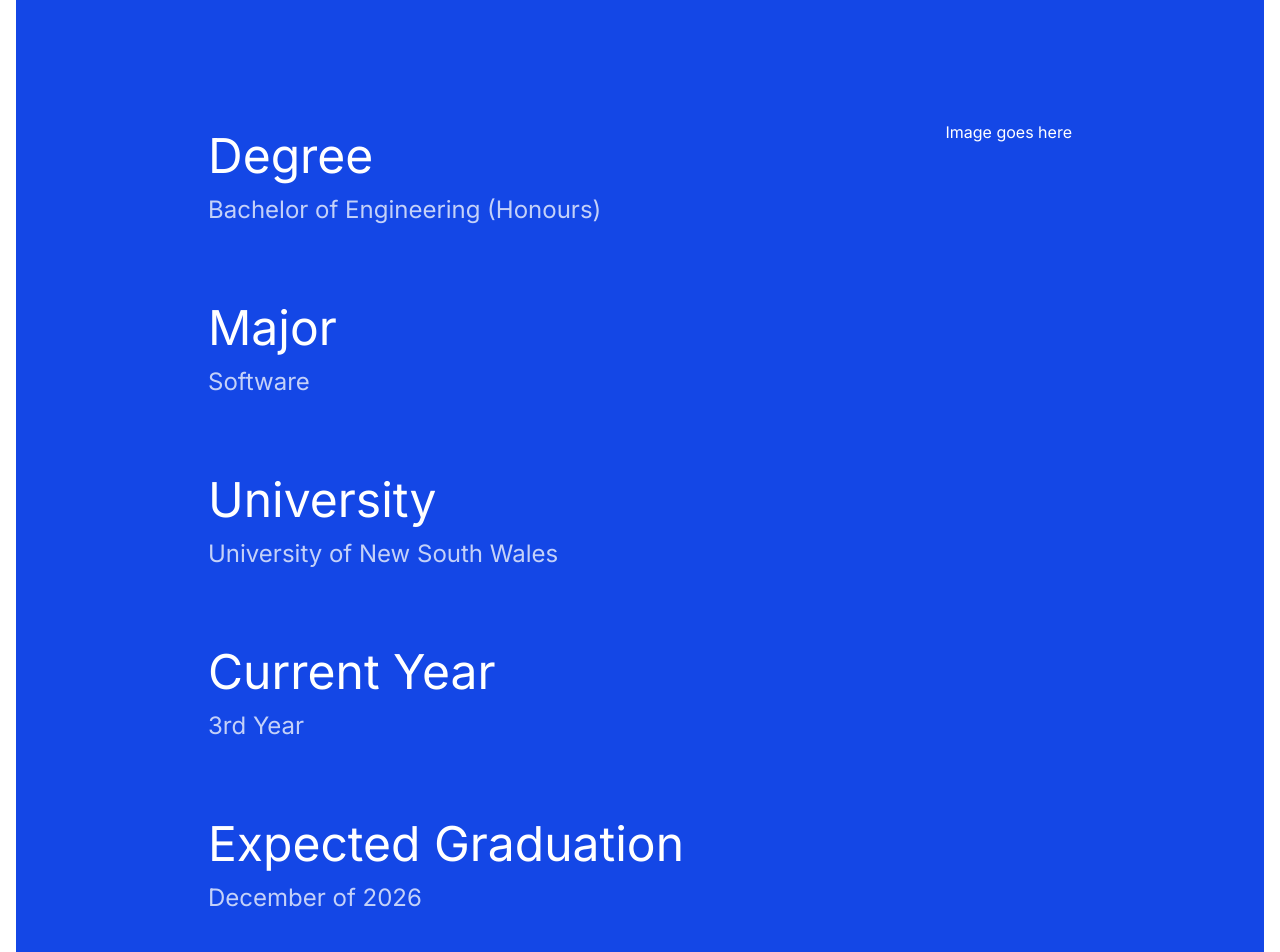
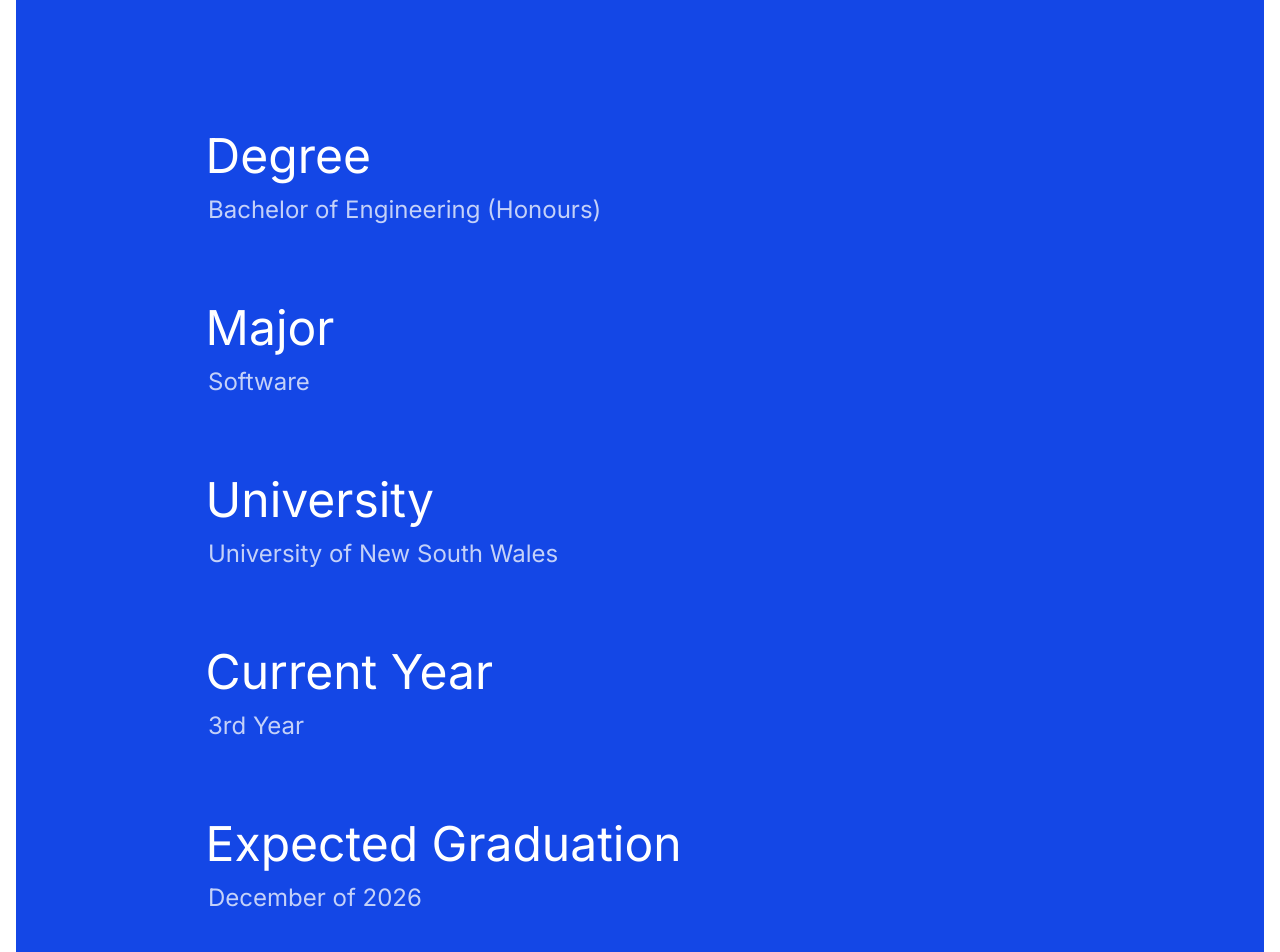
Before and after one commit to joellum1/portfolio, a Next.js app: page / in a window 1280 px wide. Shown: the part 440-1392 px from the top of the page. Built offline with nearby package versions, Linux system fonts and the light colour scheme.

Commit message:
Updated styling for about section

```diff
--- a/src/components/AboutSection.tsx
+++ b/src/components/AboutSection.tsx
@@ -4,31 +4,29 @@
       id="about"
       className="flex flex-col items-center rounded-2xl bg-blue-700 text-white"
     >
-      <div className="w-full p-48 flex flex-row justify-between">
+      <div className="w-full p-48 flex flex-row">
         <ul className="list-style-none max-w-128 flex flex-col gap-16">
           <li>
-            <h1 className="text-[3rem]">Degree</h1>
+            <h1 className="text-[3rem] -ml-[0.15rem]">Degree</h1>
             <p className="text-[1.5rem] opacity-75">Bachelor of Engineering (Honours)</p>
           </li>
           <li>
-            <h1 className="text-[3rem]">Major</h1>
+            <h1 className="text-[3rem] -ml-[0.15rem]">Major</h1>
             <p className="text-[1.5rem] opacity-75">Software</p>
           </li>
           <li>
-            <h1 className="text-[3rem]">University</h1>
+            <h1 className="text-[3rem] -ml-[0.15rem]">University</h1>
             <p className="text-[1.5rem] opacity-75">University of New South Wales</p>
           </li>
           <li>
-            <h1 className="text-[3rem]">Current Year</h1>
+            <h1 className="text-[3rem] -ml-[0.15rem]">Current Year</h1>
             <p className="text-[1.5rem] opacity-75">3rd Year</p>
           </li>
           <li>
-            <h1 className="text-[3rem]">Expected Graduation</h1>
+            <h1 className="text-[3rem] -ml-[0.15rem]">Expected Graduation</h1>
             <p className="text-[1.5rem] opacity-75">December of 2026</p>
           </li>
         </ul>
-
-        <div>Image goes here</div>
       </div>
     </section>
   );
```
